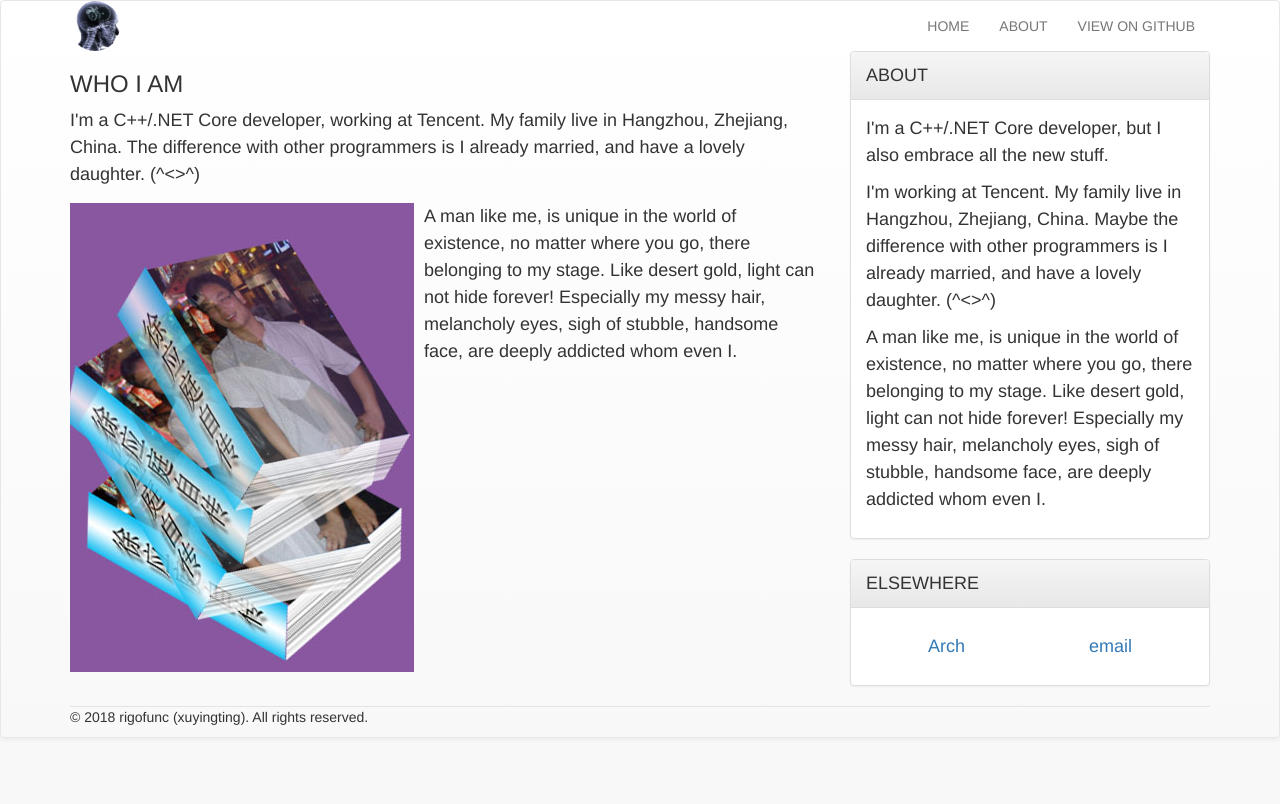
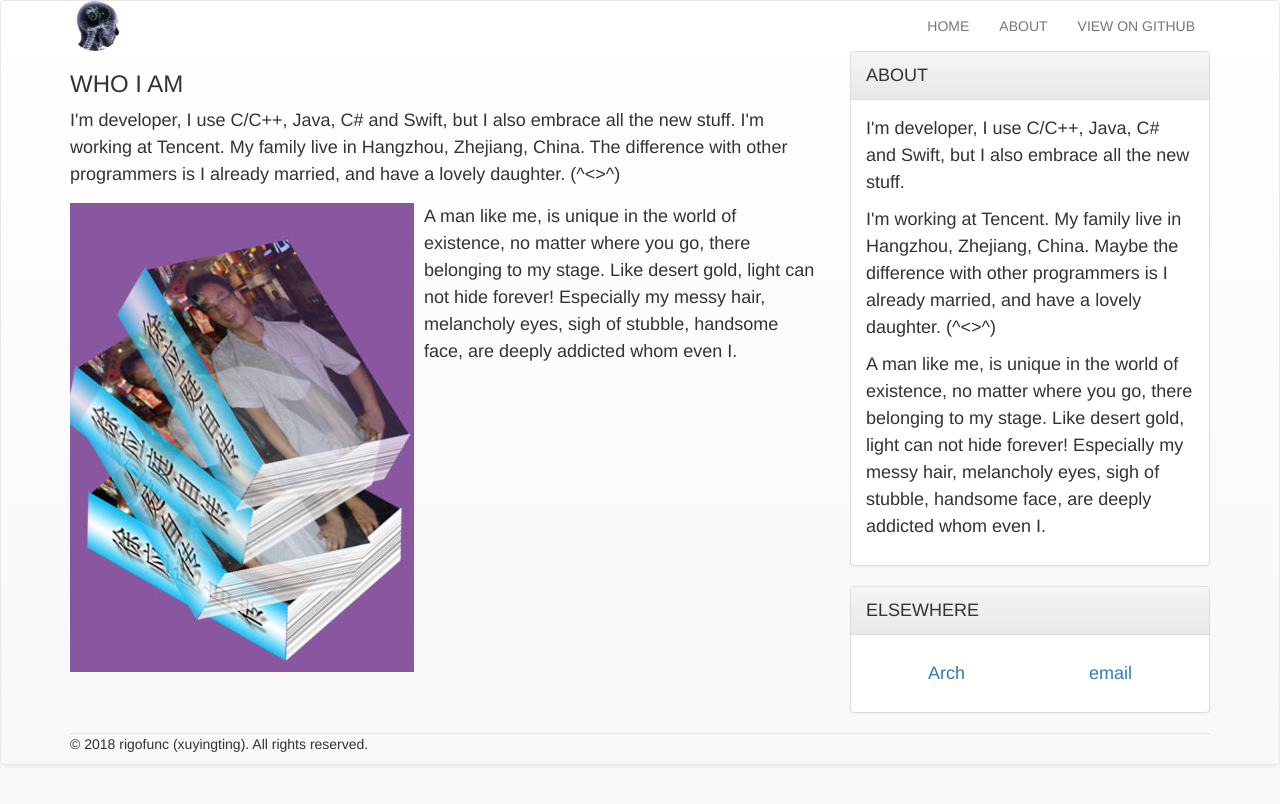
Before and after one commit to rigofunc/xyting.github.io, a Jekyll site: the page built from about.html, in a window 1280 px wide. Shown: the top 804 px of the page. Built offline with Jekyll 4.4.1, drawn with Linux system fonts in a browser that asks for light colours.

Commit message:
feat: update about me

```diff
--- a/_layouts/default.html
+++ b/_layouts/default.html
@@ -53,7 +53,7 @@
             ABOUT
           </div>
           <div class="panel-body">
-            <p>I'm a C++/.NET Core developer, but I also embrace all the new stuff.</p>
+            <p>I'm developer, I use C/C++, Java, C# and Swift, but I also embrace all the new stuff.</p>
 
             <p>I'm working at Tencent. My family live in Hangzhou, Zhejiang, China. Maybe the difference with other programmers
               is I already married, and have a lovely daughter. (^&lt;&gt;^)</p>
--- a/about.html
+++ b/about.html
@@ -3,7 +3,7 @@ layout: default
 ---
 
 <h3>WHO I AM</h3>
-<p>I'm a C++/.NET Core developer, working at Tencent. My family live in Hangzhou, Zhejiang, China. The difference with other programmers is I already married, and have a lovely daughter. (^&lt;&gt;^)</p>
+<p>I'm developer, I use C/C++, Java, C# and Swift, but I also embrace all the new stuff. I'm working at Tencent. My family live in Hangzhou, Zhejiang, China. The difference with other programmers is I already married, and have a lovely daughter. (^&lt;&gt;^)</p>
 
 <div class="media">
   <div class="media-left">
```
